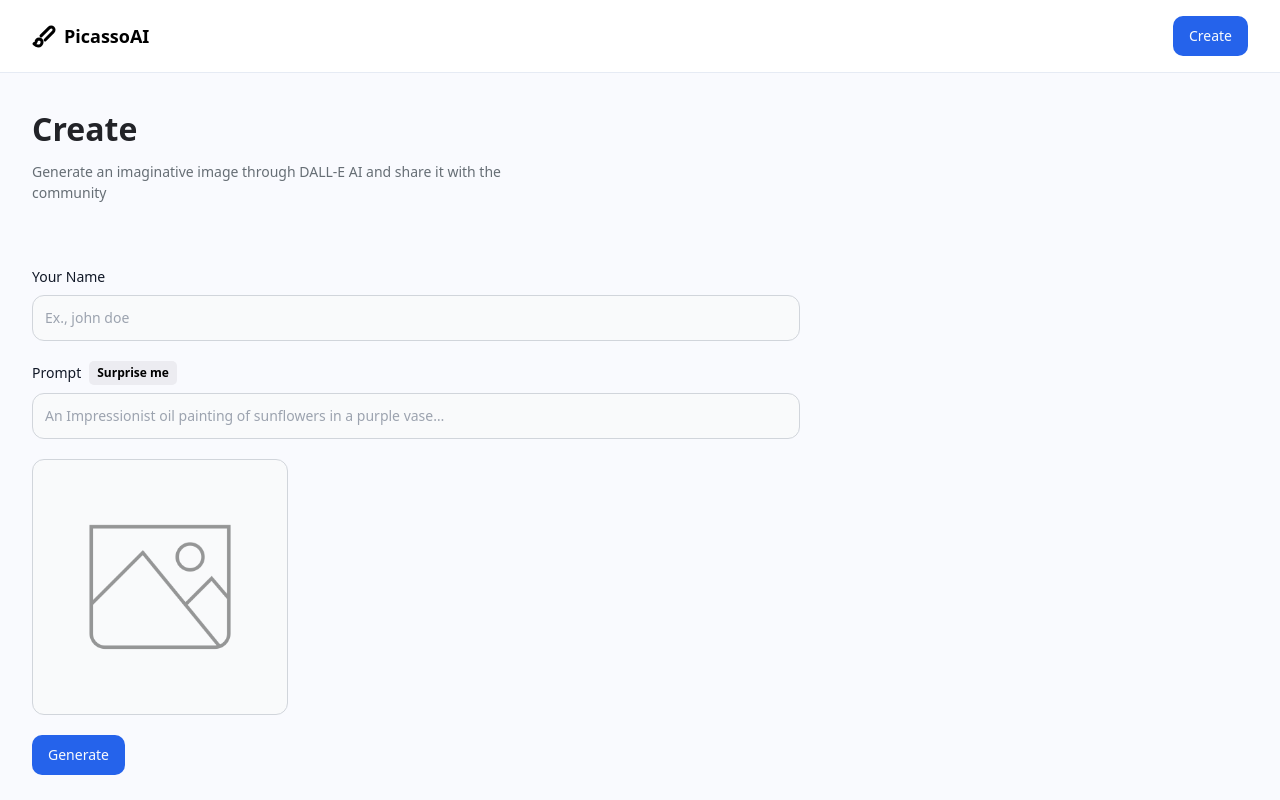
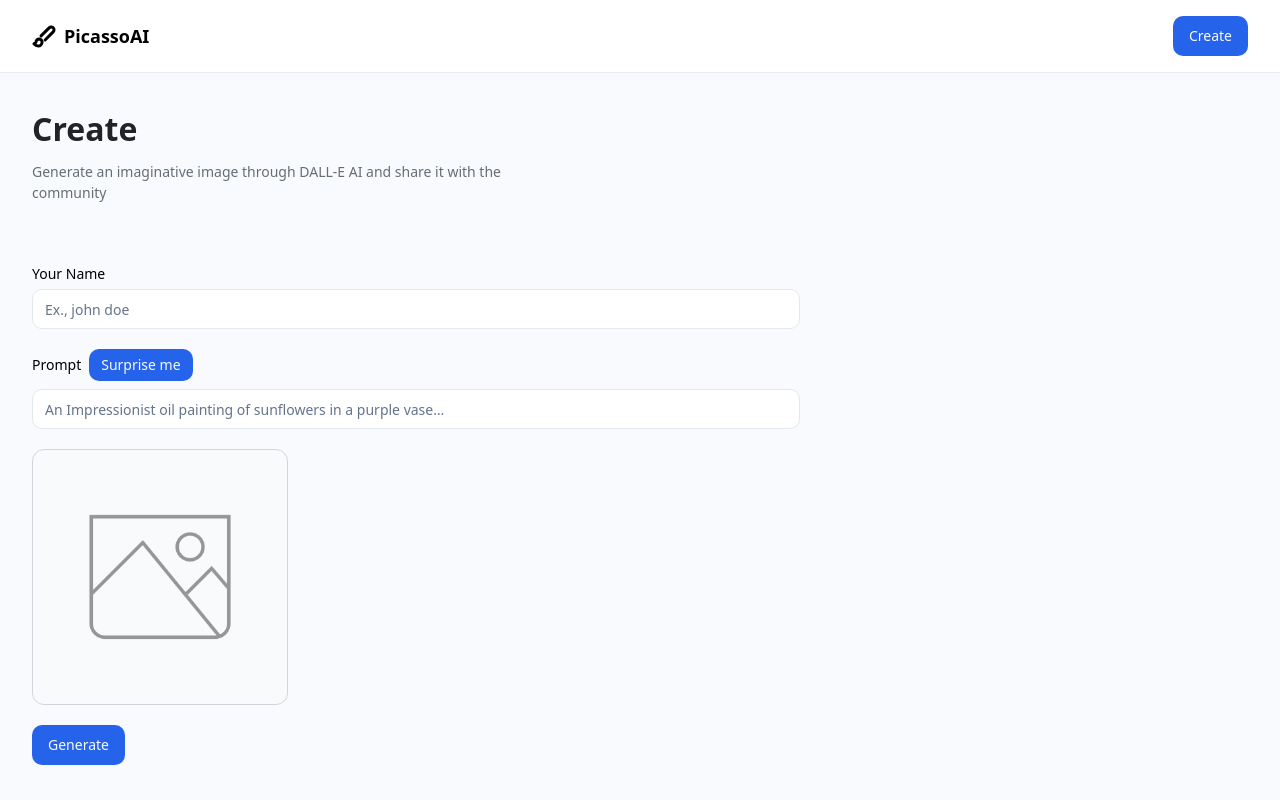
Before and after one commit to SebastienLaurentt/AI_Image_Front, a React (Vite) app: page /create-post in a window 1280 px wide. Shown: the top 800 px of the page. Built offline with nearby package versions, Linux system fonts and the light colour scheme.

Commit message:
update input, label and button style

```diff
--- a/package.json
+++ b/package.json
@@ -10,6 +10,7 @@
     "preview": "vite preview"
   },
   "dependencies": {
+    "@radix-ui/react-label": "^2.1.0",
     "@radix-ui/react-slot": "^1.1.0",
     "@radix-ui/react-toast": "^1.2.1",
     "class-variance-authority": "^0.7.0",
--- a/src/components/FormField.tsx
+++ b/src/components/FormField.tsx
@@ -1,4 +1,8 @@
 import React from 'react';
+import { Input } from './ui/input';
+import { Label } from './ui/label';
+import { Button } from './ui/button';
+
 
 interface FormFieldProps {
   labelName: string;
@@ -23,24 +27,22 @@
 }) => (
   <div>
     <div className="flex items-center gap-2 mb-2">
-      <label htmlFor={name} className="block text-sm font-medium text-gray-900">
+      <Label htmlFor={name} >
         {labelName}
-      </label>
+      </Label>
       {isSurpriseMe && (
-        <button
-          type="button"
+        <Button
           onClick={handleSurpriseMe}
-          className="font-semibold text-xs bg-[#EcECF1] py-1 px-2 rounded-[5px] text-black"
+          size="sm"
         >
           Surprise me
-        </button>
+        </Button>
       )}
     </div>
-    <input
+    <Input
       type={type}
       id={name}
       name={name}
-      className="bg-gray-50 border border-gray-300 text-gray-900 text-sm rounded-lg focus:ring-[#6469ff] focus:border-[#6469ff] outline-none block w-full p-3"
       placeholder={placeholder}
       value={value}
       onChange={handleChange}
--- a/src/components/ui/button.tsx
+++ b/src/components/ui/button.tsx
@@ -1,9 +1,7 @@
-import * as React from "react"
-import { Slot } from "@radix-ui/react-slot"
-import { cva, type VariantProps } from "class-variance-authority"
-import { cn } from "../../utils"
-
-
+import { Slot } from "@radix-ui/react-slot";
+import { cva, type VariantProps } from "class-variance-authority";
+import * as React from "react";
+import { cn } from "../../utils";
 
 const buttonVariants = cva(
   "inline-flex items-center justify-center whitespace-nowrap rounded-md text-sm font-medium ring-offset-background transition-colors focus-visible:outline-none focus-visible:ring-2 focus-visible:ring-ring focus-visible:ring-offset-2 disabled:pointer-events-none disabled:opacity-50",
@@ -22,7 +20,7 @@
       },
       size: {
         default: "h-10 px-4 py-2",
-        sm: "h-9 rounded-md px-3",
+        sm: "h-8 rounded-md px-3",
         lg: "h-11 rounded-md px-8",
         icon: "h-10 w-10",
       },
@@ -32,26 +30,26 @@
       size: "default",
     },
   }
-)
+);
 
 export interface ButtonProps
   extends React.ButtonHTMLAttributes<HTMLButtonElement>,
     VariantProps<typeof buttonVariants> {
-  asChild?: boolean
+  asChild?: boolean;
 }
 
 const Button = React.forwardRef<HTMLButtonElement, ButtonProps>(
   ({ className, variant, size, asChild = false, ...props }, ref) => {
-    const Comp = asChild ? Slot : "button"
+    const Comp = asChild ? Slot : "button";
     return (
       <Comp
         className={cn(buttonVariants({ variant, size, className }))}
         ref={ref}
         {...props}
       />
-    )
+    );
   }
-)
-Button.displayName = "Button"
+);
+Button.displayName = "Button";
 
-export { Button, buttonVariants }
+export { Button, buttonVariants };
--- /dev/null
+++ b/src/components/ui/label.tsx
@@ -0,0 +1,24 @@
+import * as React from "react"
+import * as LabelPrimitive from "@radix-ui/react-label"
+import { cva, type VariantProps } from "class-variance-authority"
+
+import { cn } from "../../utils"
+
+const labelVariants = cva(
+  "text-sm font-medium leading-none peer-disabled:cursor-not-allowed peer-disabled:opacity-70"
+)
+
+const Label = React.forwardRef<
+  React.ElementRef<typeof LabelPrimitive.Root>,
+  React.ComponentPropsWithoutRef<typeof LabelPrimitive.Root> &
+    VariantProps<typeof labelVariants>
+>(({ className, ...props }, ref) => (
+  <LabelPrimitive.Root
+    ref={ref}
+    className={cn(labelVariants(), className)}
+    {...props}
+  />
+))
+Label.displayName = LabelPrimitive.Root.displayName
+
+export { Label }
```
Also changed, not shown: 1 other file (tests, documents, lock files or other folders).
